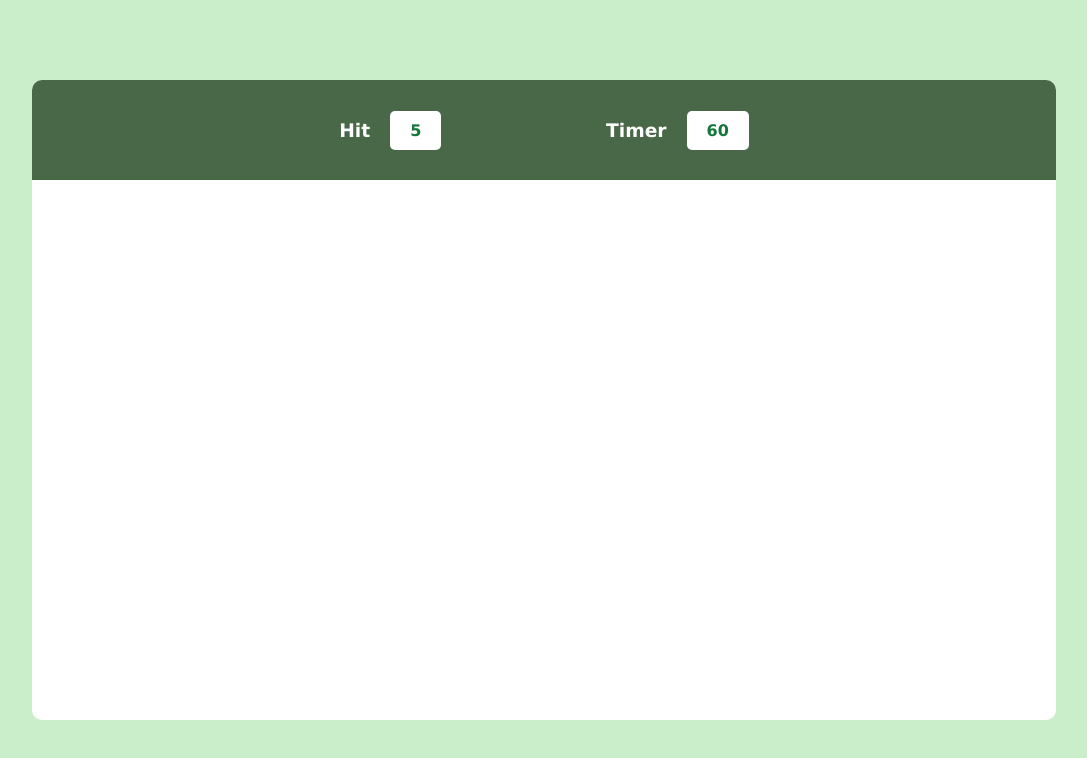
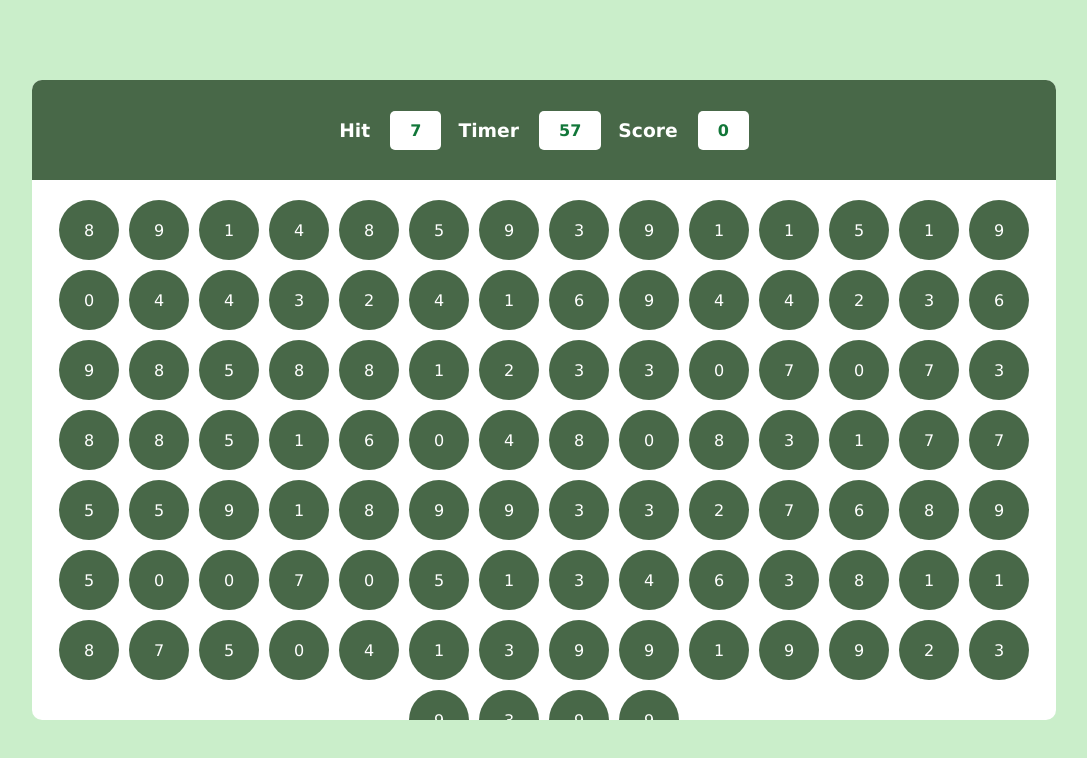
Before and after one commit to imvish21/OSS-LAB, a plain HTML site: page index.html in a window 1280 px wide. Shown: the whole page, without its empty margins (96-1183 px from the left). Drawn offline with Linux system fonts and the light colour scheme.

Commit message:
final commit

```diff
--- a/index.html
+++ b/index.html
@@ -19,12 +19,17 @@
                     <h3>Timer</h3>
                     <div class="box" id="timer">60</div>
                 </div>
-
-
+                <div class="elem">
+                    <h3>Score</h3>
+                    <div id="score" class="box">0</div>
+                </div>
+            </div>
+            <div id="pbtm">    <!--all bubbles ka parent-->
 
             </div>
-
         </div>
     </div>
+
+    <script src="script.js"></script>
 </body>
 </html>
--- a/style.css
+++ b/style.css
@@ -48,3 +48,31 @@ html,body{
     border-radius: 5px;
     color: rgb(18, 119, 57);
 }
+#pbtm {
+    display: flex;
+    justify-content:center;
+    align-items:center;
+    gap: 10px;
+    flex-wrap: wrap;
+    /* justify-content: center; */
+    padding: 20px;
+    width:100%;
+    height:calc(100% - 100px);
+    /* background-color: #000; */
+}
+.bubble{
+    display: flex;
+    align-items: center;
+    justify-content: center;
+    width: 60px;
+    height: 60px;
+    color: #fff;
+    background-color: rgb(72, 104, 72);
+    border-radius: 50%;
+    font-weight: 500;
+}
+.bubble:hover{
+    background-color: rgb(18, 119, 57);
+    cursor: pointer;
+    scale: 1.03;
+}
```
